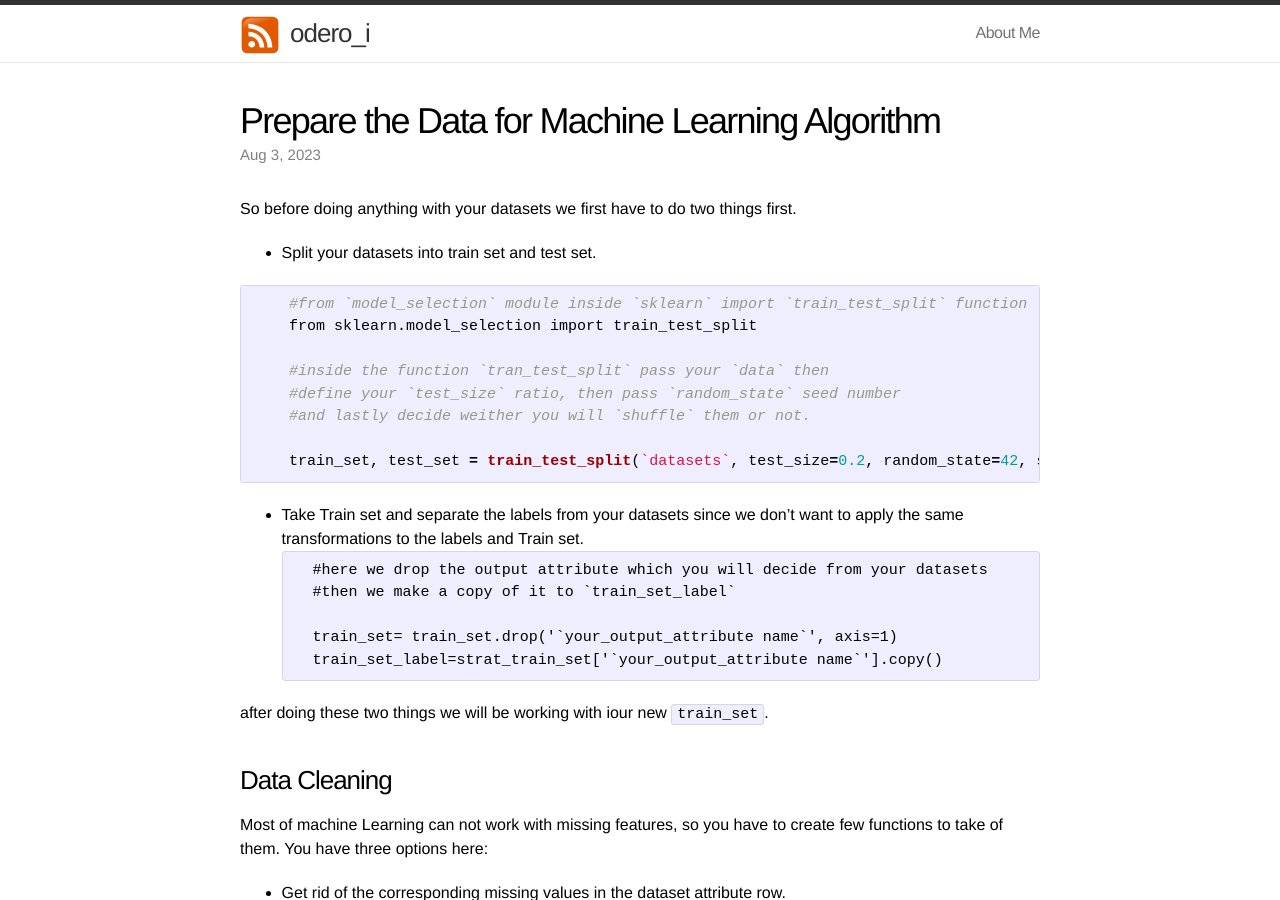
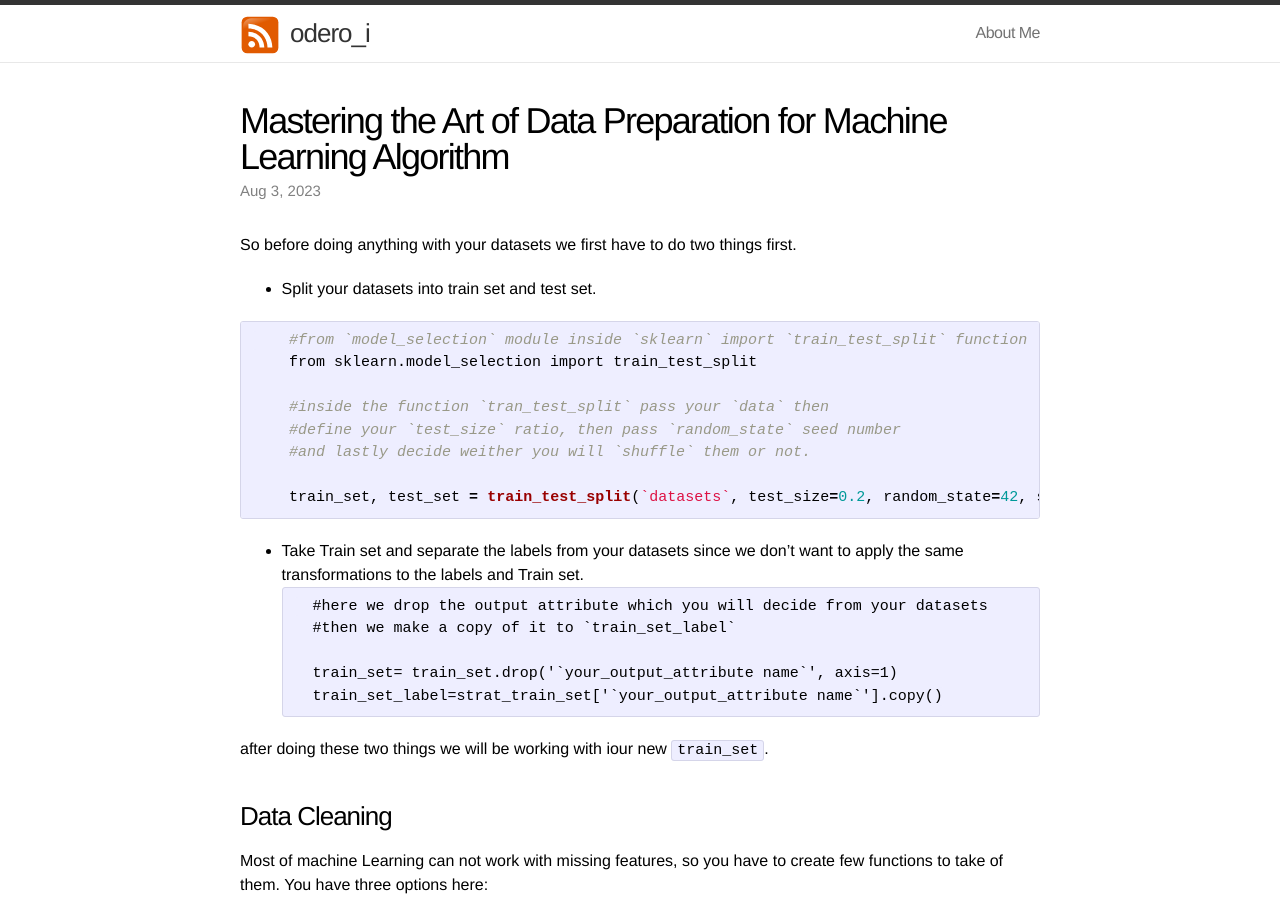
Before and after one commit to oderoi/oderoi.github.io, a Jekyll site: the page built from _posts/2023-08-03-Prepare the Data for Machine Learning Algorithms.markdown, in a window 1280 px wide and 900 px high. Built offline with Jekyll 4.4.1, drawn with Linux system fonts in a browser that asks for light colours; comment, search, counter and statistics services are not loaded.

Commit message:
Update 2023-08-03-Prepare the Data for Machine Learning Algorithms.markdown

```diff
--- a/_posts/2023-08-03-Prepare the Data for Machine Learning Algorithms.markdown
+++ b/_posts/2023-08-03-Prepare the Data for Machine Learning Algorithms.markdown
@@ -1,7 +1,7 @@
 ---
 layout: post
 comments: true
-title:  "Prepare the Data for Machine Learning Algorithm"
+title:  "Mastering the Art of Data Preparation for Machine Learning Algorithm"
 date:   2023-08-03 18:00:57
 excerpt: "In the realm of machine learning, data preparation is the hidden key that unlocks the true potential of algorithms. Just as a sculptor carefully shapes and refines raw materials to create a masterpiece, data preparation involves transforming and refining raw data into a well-structured, clean, and meaningful format. This crucial step sets the foundation for accurate and effective machine learning models, determining the very essence of success in any data-driven endeavor. In this blog post, we embark on an enlightening journey through the art of preparing data for machine learning algorithms, unraveling the techniques and best practices that empower us to unleash the full power of artificial intelligence."
 categories: Unlocking the full potential of Machine Learning, Mastering the Art of Data Preparation
```
